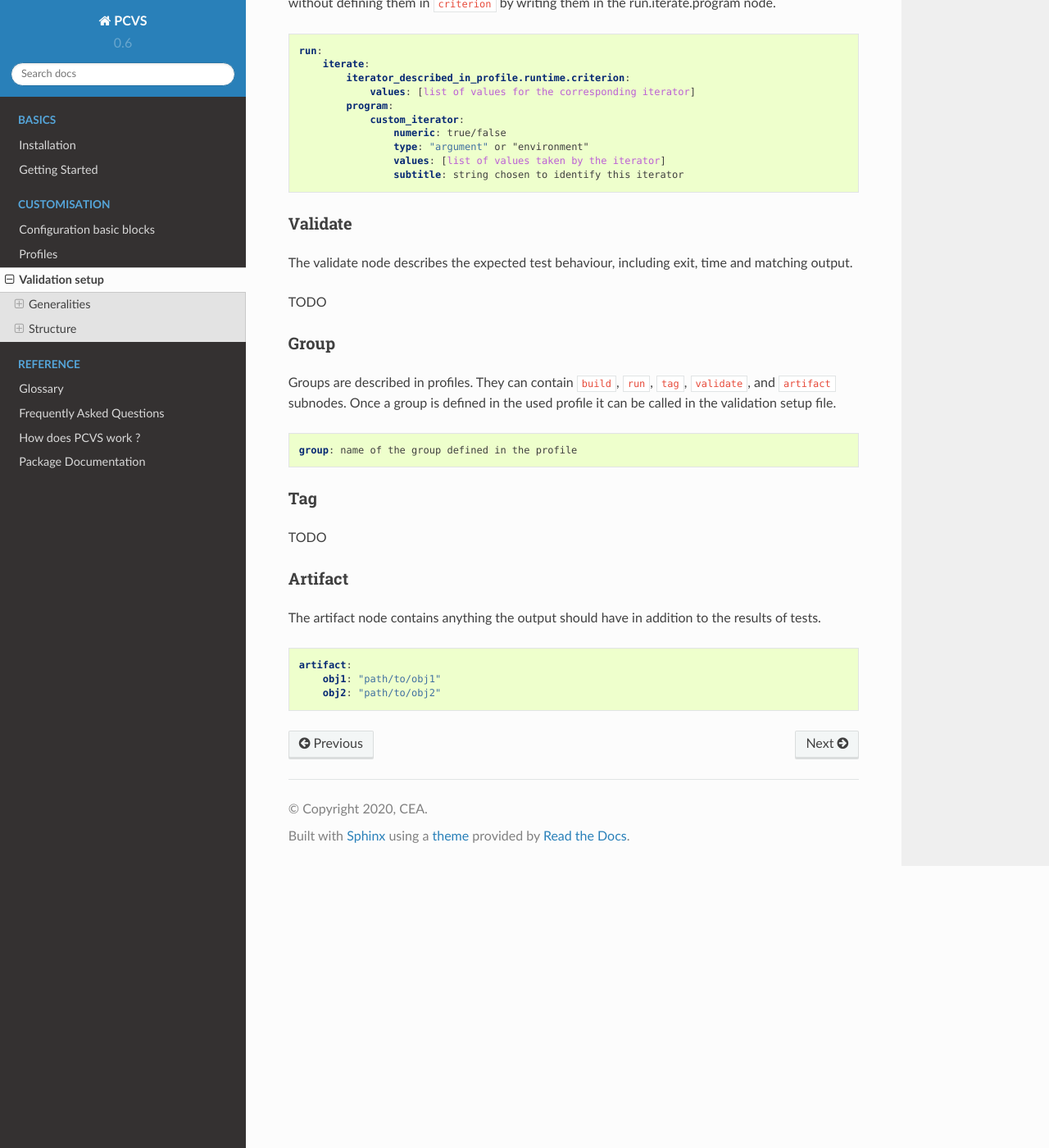
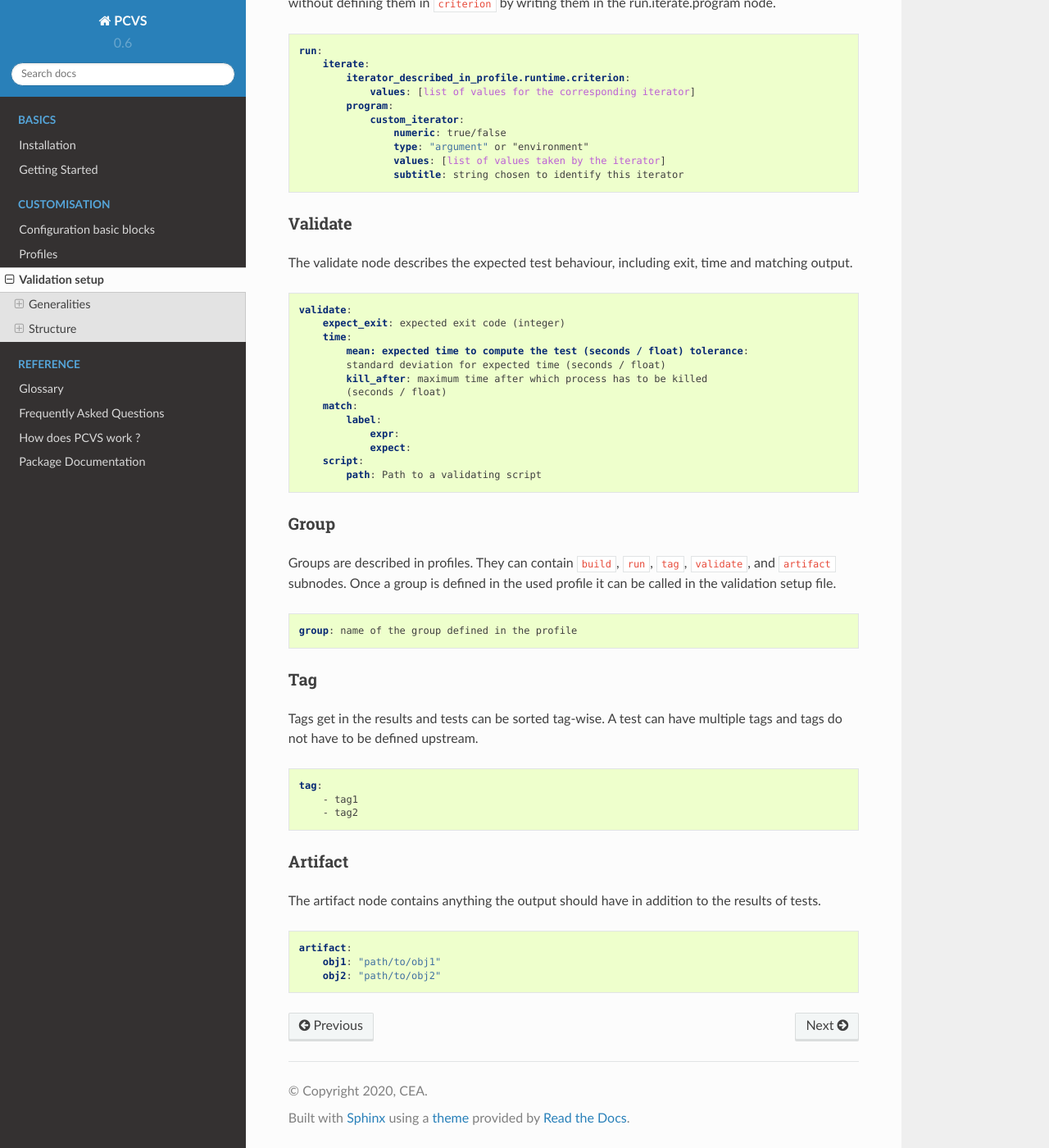
Before and after one commit to cea-hpc/pcvs, a Sphinx documentation site: the page built from docs/source/settings.rst, in a window 1280 px wide and 1400 px high, scrolled down 1875 px. Shown: the whole window at 82% size. Built offline with Sphinx 7.4.7 and the Read the Docs theme 2.0.0, drawn with Linux system fonts in a browser that asks for light colours.

Commit message:
DOC: adding missing sections

```diff
--- a/docs/source/settings.rst
+++ b/docs/source/settings.rst
@@ -116,7 +116,22 @@ Validate
 The validate node describes the expected test behaviour, including exit, time
 and matching output.
 
-TODO
+
+.. code-block:: yaml
+
+    validate:
+        expect_exit: expected exit code (integer)
+        time:
+            mean: expected time to compute the test (seconds / float) tolerance:
+            standard deviation for expected time (seconds / float)
+            kill_after: maximum time after which process has to be killed
+            (seconds / float)
+        match:
+            label:
+                expr:
+                expect:
+        script:
+            path: Path to a validating script
 
 Group
 -----
@@ -132,7 +147,14 @@ profile it can be called in the validation setup file.
 Tag
 ---
 
-TODO
+Tags get in the results and tests can be sorted tag-wise. A test can have
+multiple tags and tags do not have to be defined upstream.
+
+.. code-block:: yaml
+
+    tag:
+        - tag1
+        - tag2
 
 Artifact
 --------
```
